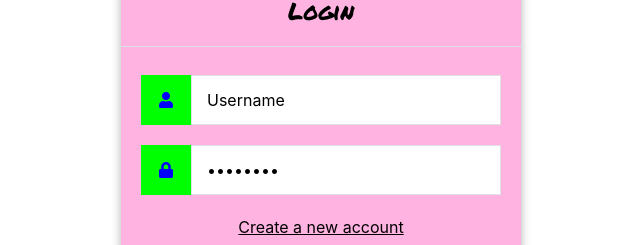
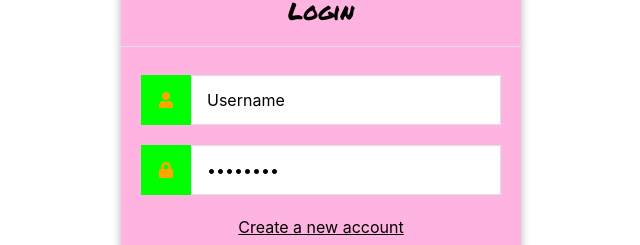
Before and after one commit to jessewgray/p-new, a React (Create React App) app: page /login in a window 1280 px wide. Shown: the part 123-368 px from the top of the page, without its empty margins (319-959 px from the left). Built offline with nearby package versions, Linux system fonts and the light colour scheme.

Commit message:
updated to orange

```diff
--- a/src/App.css
+++ b/src/App.css
@@ -34,7 +34,7 @@
     height: 50px;
     background-color: #00ff00;
     /* color: #000000; */
-    color:blue;
+    color:orange;
 }
 .login form input[type="password"], .login form input[type="text"] {
     width: 310px;
```
